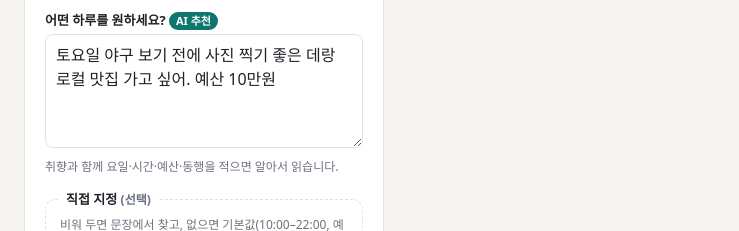
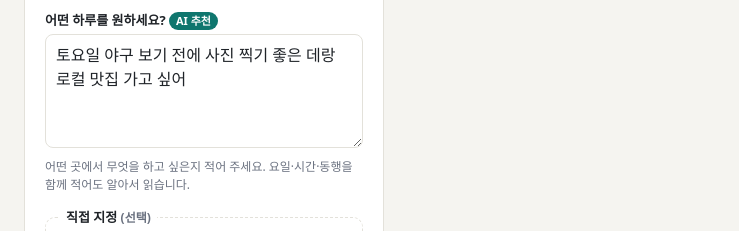
Before and after one commit to yeoreum101/route-fit, a plain HTML site: page web/index.html in a window 1280 px wide. Shown: the part 416-647 px from the top of the page, 0-739 px from the left. Drawn offline with nearby package versions, Linux system fonts and the light colour scheme; no server answers; grey boxes are pictures that could not be loaded.

Commit message:
문장 예시·안내에서 예산 제거

```diff
--- a/web/index.html
+++ b/web/index.html
@@ -45,8 +45,8 @@
       </fieldset>
 
       <label for="query">어떤 하루를 원하세요? <span class="tag ai">AI 추천</span></label>
-      <textarea id="query" rows="4" required aria-describedby="query-help">토요일 야구 보기 전에 사진 찍기 좋은 데랑 로컬 맛집 가고 싶어. 예산 10만원</textarea>
-      <p id="query-help" class="muted small help">취향과 함께 요일·시간·예산·동행을 적으면 알아서 읽습니다.</p>
+      <textarea id="query" rows="4" required aria-describedby="query-help">토요일 야구 보기 전에 사진 찍기 좋은 데랑 로컬 맛집 가고 싶어</textarea>
+      <p id="query-help" class="muted small help">어떤 곳에서 무엇을 하고 싶은지 적어 주세요. 요일·시간·동행을 함께 적어도 알아서 읽습니다.</p>
 
       <fieldset class="optional-box">
         <legend>직접 지정 <span class="muted small">(선택)</span></legend>
```
